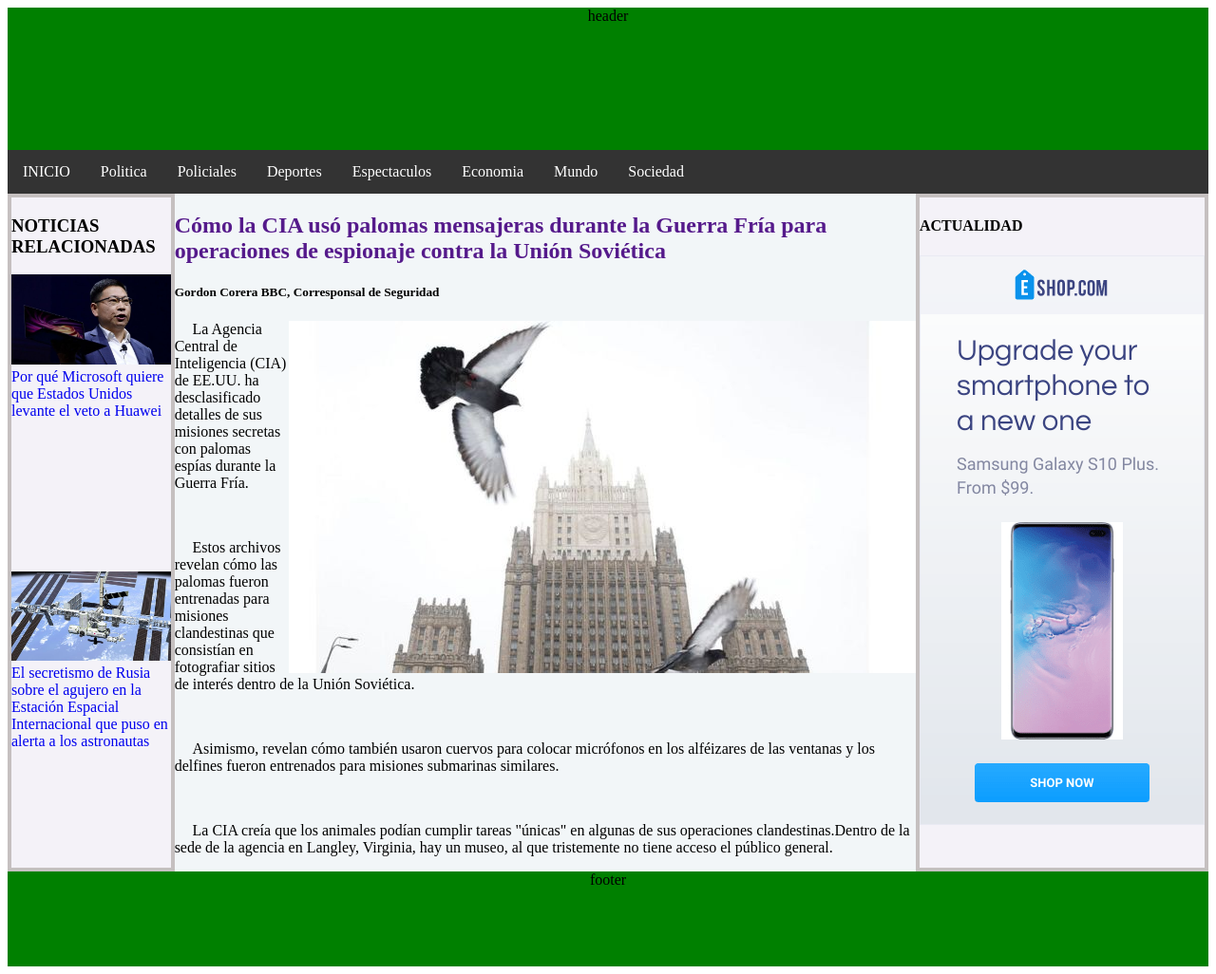
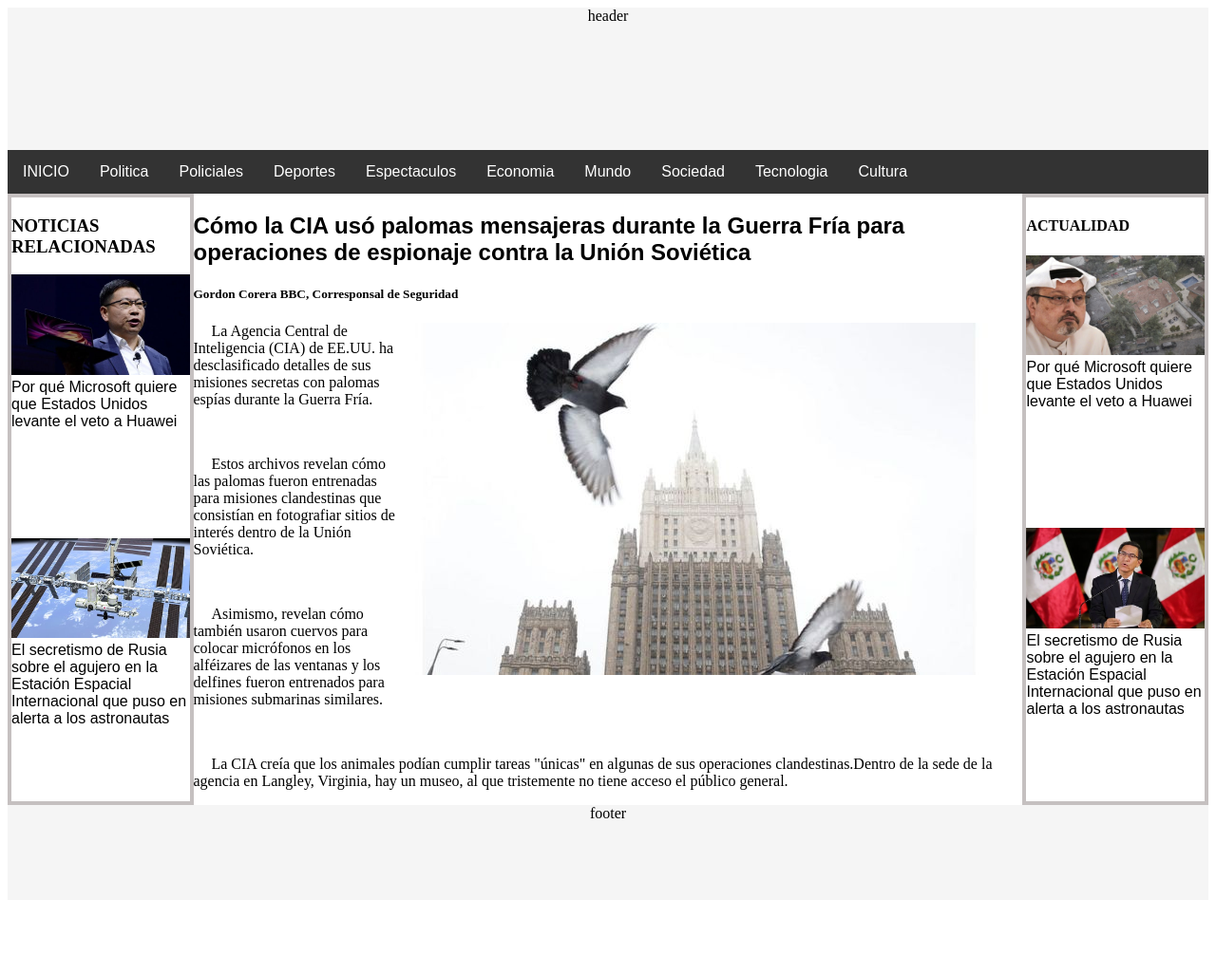
Before and after one commit to Maximiliano-Gomez/UTN_NEWS_PAGE, a PHP site: page / in a window 1280 px wide. Shown: the whole page at 95% size. After the commit the page ends 862 px from the top, so only its background shows below. Run offline with PHP 8.4, Linux system fonts and the light colour scheme.

Commit message:
Retoques en columnas

```diff
--- a/Style.css
+++ b/Style.css
@@ -1,5 +1,5 @@
 header{
-    background: green;
+    background: whitesmoke;
   border: 1x solid blue;
   height: 150px;
 
@@ -43,15 +43,14 @@ li a:hover {
 }
 a{
   text-decoration: none;
+  font-family: Arial, Helvetica, sans-serif;
+  color: black;
 }
+/* Cuerpo Principal*/
 main{
   display: flex;
-  background: #f2f6f8;
+  background: white;
 
-}
-.columnaizquierda{
-  display: flex;
-  flex-direction: column;
 }
 .columnaizquierda article{
   height: 50%;
@@ -63,14 +62,18 @@ main{
     display: flex;
     flex-direction: column;
 }
-.columnaizquierda article{
+.columnaderecha article{
     height: 50%;
 }
-.columnaizquierda article img{
+.columnaderecha article img{
     width: 100%;
 }
+.columnaderecha {
+  display: flex;
+  flex-direction: column;
+}
 main div{
-  background: #F4F2F8;
+  background: white;
   width: 25%;
   border: 4px solid #c5c0c0;
 }
@@ -81,7 +84,7 @@ main p{
   float: right;
 }
 footer{
-  background: green;
+  background: whitesmoke;
   border: 1x solid blue;
 
 
@@ -91,3 +94,27 @@ footer div{
   height: 100px;
   text-align: center;
 }
+/*Estilos Responsive*/
+@media only screen and (max-width: 600px) {
+  .columnaizquierda {
+    display: none;
+  }
+  .columnaderecha{
+    display: none;
+  }
+  main p {
+    text-align: center;
+  }
+  main {
+    display: flex;
+    flex-direction: column;
+  }
+  article img {
+    width: 100vw;
+  }
+ }
+ @media only screen and (max-width: 1030px) {
+   main {
+     width: 100vw;
+   }
+ }
--- a/index.html
+++ b/index.html
@@ -20,6 +20,8 @@
         <li><a href="#about">Economia</a></li>
         <li><a href="#about">Mundo</a></li>
         <li><a href="#about">Sociedad</a></li>
+        <li><a href="#about">Tecnologia</a></li>
+        <li><a href="#about">Cultura</a></li>
       </ul>
     <main>
         <div class="columnaizquierda">
@@ -48,9 +50,18 @@
 
 
         </article>
-        <div>
+        <div class="columnaderecha">
             <H4>ACTUALIDAD</H4>
-            <a href="https://www.apple.com/la/ios/app-store/"><img src="banner derecho.png" alt=""></a>
+            <article>
+                <img src="img_columnaderecha1.jpg" alt="">
+                <a href="https://www.bbc.com/mundo/noticias-internacional-49892850">Por qué Microsoft quiere que Estados Unidos levante el veto a Huawei</a>
+
+            </article>
+            <article>
+                <img src="img_columnaderecha2.jpg" alt="">
+                <a href="https://www.bbc.com/mundo/noticias-america-latina-49887706">El secretismo de Rusia sobre el agujero en la Estación Espacial Internacional que puso en alerta a los astronautas</a>
+
+            </article>
 
         </div>
     </main>
```
Also changed, not shown: img_columnaderecha1.jpg (added), img_columnaderecha2.jpg (added).
